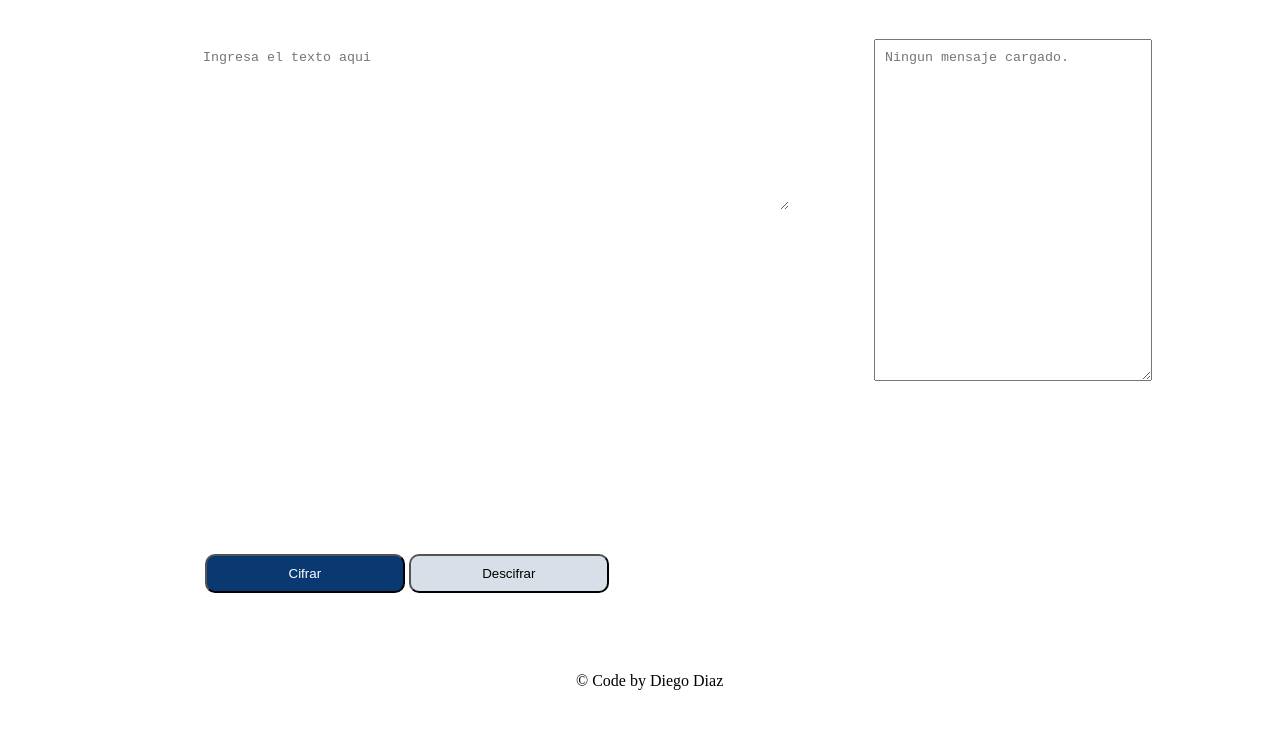
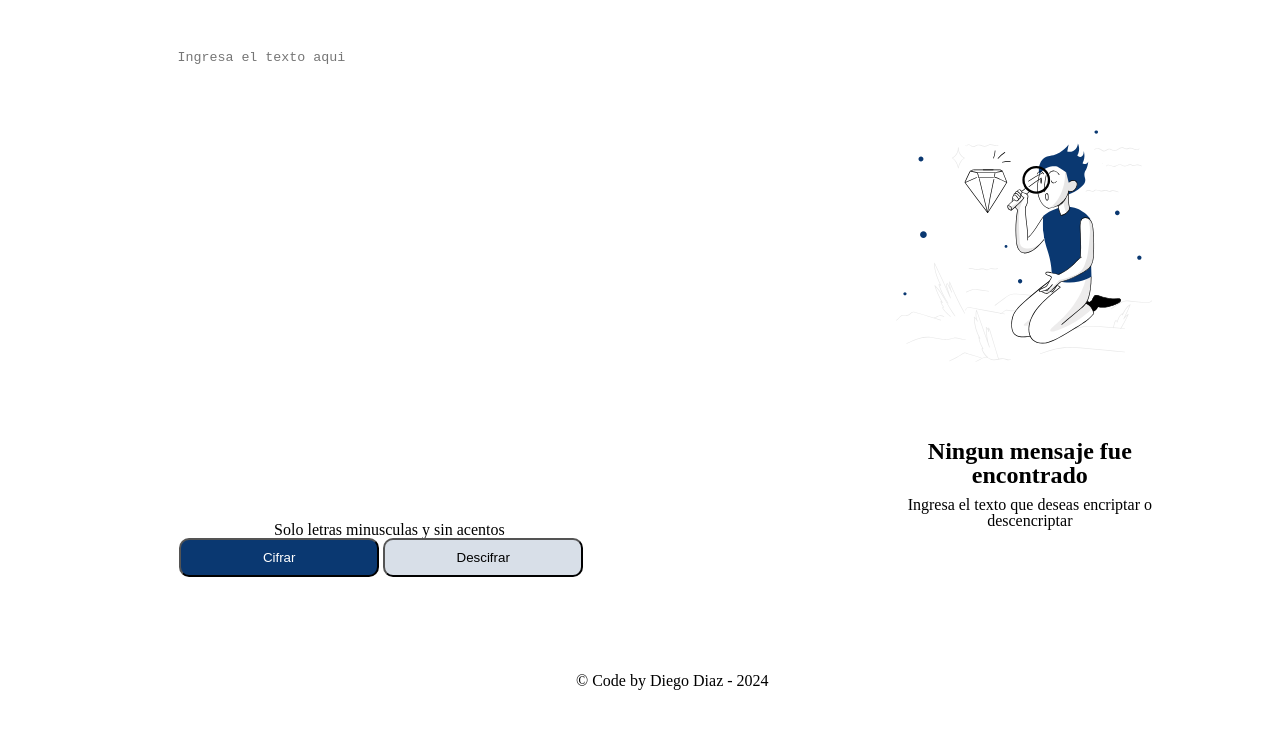
Before and after one commit to ddiaz12/Challenge-encriptador-de-texto, a plain HTML site: page home.html in a window 1280 px wide. Shown: the part 71-800 px from the top of the page. Drawn offline with Linux system fonts and the light colour scheme.

Commit message:
Mensaje de la section del muñeco

```diff
--- a/app.js
+++ b/app.js
@@ -10,12 +10,20 @@ function cifrar() {
         .replace(/u/g, 'ufat');
 
     outputText.value = encryptedText;
-    mostrarBotonCopiar();
+    mostrarEnPantalla();
+    ocultarEnPantalla();
 }
 
-function mostrarBotonCopiar() {
+function mostrarEnPantalla() {
     var btnCopiar = document.getElementById("boton3");
+    var mostrarOutput = document.getElementById("output-text");
+    mostrarOutput.hidden = false;
     btnCopiar.hidden = false;
+}
+
+function ocultarEnPantalla() {
+    var ocultar = document.querySelector(".section-muneco");
+    ocultar.style.display = "none";
 }
 
 function descifrar() {
--- a/home.html
+++ b/home.html
@@ -21,22 +21,31 @@
                 <p id="error-message" class="error-message"></p>
             </div>
             <div class="contenedor-output">
-                <textarea class="output-text" id="output-text" cols="30" rows="10"
-                    placeholder="Ningun mensaje cargado."></textarea>
+                <textarea class="output-text" readonly id="output-text" cols="30" rows="10"
+                    placeholder="Ningun mensaje cargado." hidden></textarea>
             </div>
             <div class="contenedor-botones">
+                <p> Solo letras minusculas y sin acentos</p>
                 <button onclick="validarinput(), cifrar()" id="btnCifrar" class="boton1">Cifrar</button>
                 <button onclick="descifrar()" class="boton2">Descifrar</button>
-
             </div>
             <div class="contenedor-copiar">
                 <button onclick="copiar()" id="boton3" class="boton3" hidden>Copiar</button>
             </div>
         </section>
+        <section class="section-muneco">
+            <div class="muneco">
+                <img src="img/Muñeco.svg" class="imgMuneco" alt="imagen de un muneco">
+            </div>
+            <div class="mensaje-muneco">
+                <h3 class="mensaje-titulo">Ningun mensaje fue <br> encontrado</h3>
+                <p class="mensaje-parrafo">Ingresa el texto que deseas encriptar o <br> descencriptar</p>
+            </div>
+        </section>
         <script src="app.js"></script>
     </main>
     <footer class="pie">
-        <p class="copyright">&copy Code by Diego Diaz</p>
+        <p class="copyright">&copy Code by Diego Diaz - 2024</p>
     </footer>
 </body>
 </html>
--- a/style.css
+++ b/style.css
@@ -11,13 +11,17 @@
     margin: 20px 0 20px;
 }
 
+textarea{
+    resize: none;
+}
+
 .input-text {
     width: 45%;
     margin: 30px 0;
     padding: 10px;
     position: absolute;
     top: 80px;
-    left: 15%;
+    left: 13%;
     border-color: white;
 }
 
@@ -25,7 +29,7 @@
     text-align: center;
     position: absolute;
     bottom: 40%;
-    left: 18%;
+    left: 17%;
 }
 
 .output-text{
@@ -36,19 +40,24 @@
     position: absolute;
     top: 100px;
     right: 10%;
+    border-color: white;
 }
 
 .contenedor-botones{
     text-align: center;
     position: absolute;
-    bottom: 17%;
-    left: 16%;
+    bottom: 19%;
+    left: 14%;
 }
 
 button{
     padding: 10px;
     border-radius: 10px;
     cursor: pointer;
+}
+
+button:hover{
+    background-color: #0c698e;
 }
 
 .boton1{
@@ -66,8 +75,38 @@ button{
     margin-left: 24%;
     width: 200px;
     position: absolute;
-    bottom: 17%;
-    left: 48%;
+    bottom: 19%;
+    right: 15%;
+}
+
+.muneco{
+    position: absolute;
+    bottom: 30%;
+    right: 10%;
+    width: 20%;
+}
+
+.imgMuneco{
+    height: 60vh;
+    max-width: 100%;
+}
+
+.mensaje-muneco{
+    position: absolute;
+    bottom: 25%;
+    right: 10%;
+}
+
+.mensaje-titulo{
+    font-size: 1.5em;
+    text-align: center;
+    font-weight: bold;
+    margin-top: 10px;
+}
+
+.mensaje-parrafo{
+    text-align: center;
+    margin-top: 10px;
 }
 
 .pie{
```
Also changed, not shown: img/Muñeco.svg (added).
